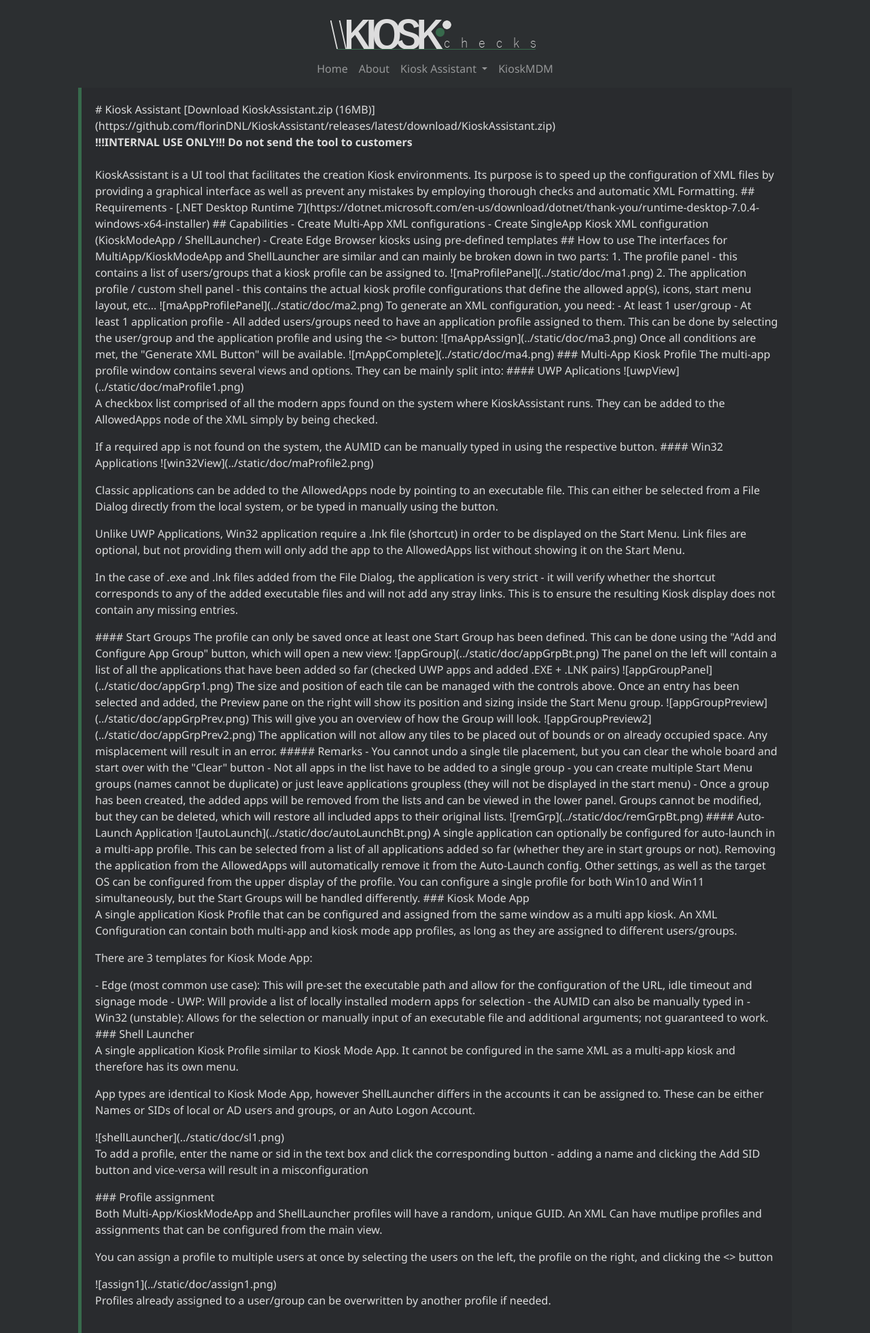
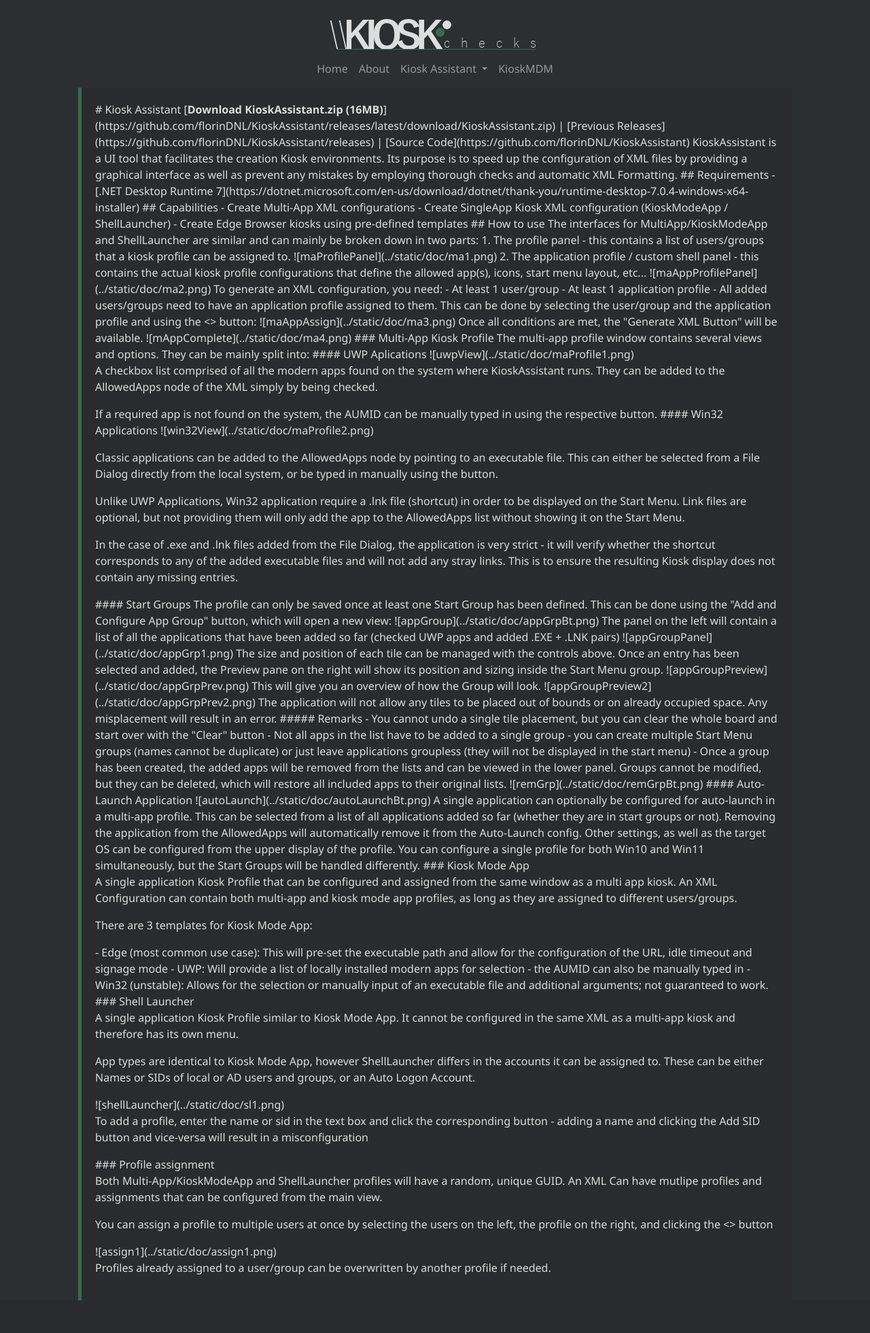
Before and after one commit to florinDNL/KioskChecks, a Flask app: page /documentation in a window 1280 px wide. Shown: the whole page at 68% size. After the commit the page ends 1913 px from the top, so only its background shows below. Run offline with Flask 3, Linux system fonts and the light colour scheme; some libraries are stand-ins or nearby versions.

Commit message:
Added links to previous versions and source code

```diff
--- a/webapp/templates/kadoc.html
+++ b/webapp/templates/kadoc.html
@@ -1,13 +1,12 @@
 {% extends "base.html" %}
 {% block title %} Kiosk Assistant Documentation {% endblock %}
 {% block content %}
-
 <md-block>
     # Kiosk Assistant
-    [Download KioskAssistant.zip (16MB)](https://github.com/florinDNL/KioskAssistant/releases/latest/download/KioskAssistant.zip)
-    <br />
-    <b>!!!INTERNAL USE ONLY!!! Do not send the tool to customers</b>
-    </br /><br />
+
+    [<b>Download KioskAssistant.zip (16MB)</b>](https://github.com/florinDNL/KioskAssistant/releases/latest/download/KioskAssistant.zip) | [Previous Releases](https://github.com/florinDNL/KioskAssistant/releases) | [Source Code](https://github.com/florinDNL/KioskAssistant)
+
+
     KioskAssistant is a UI tool that facilitates the creation Kiosk environments. Its purpose is to speed up the configuration of XML files by providing a graphical interface as well as prevent any mistakes by employing thorough checks and automatic XML Formatting.
 
     ## Requirements
```
